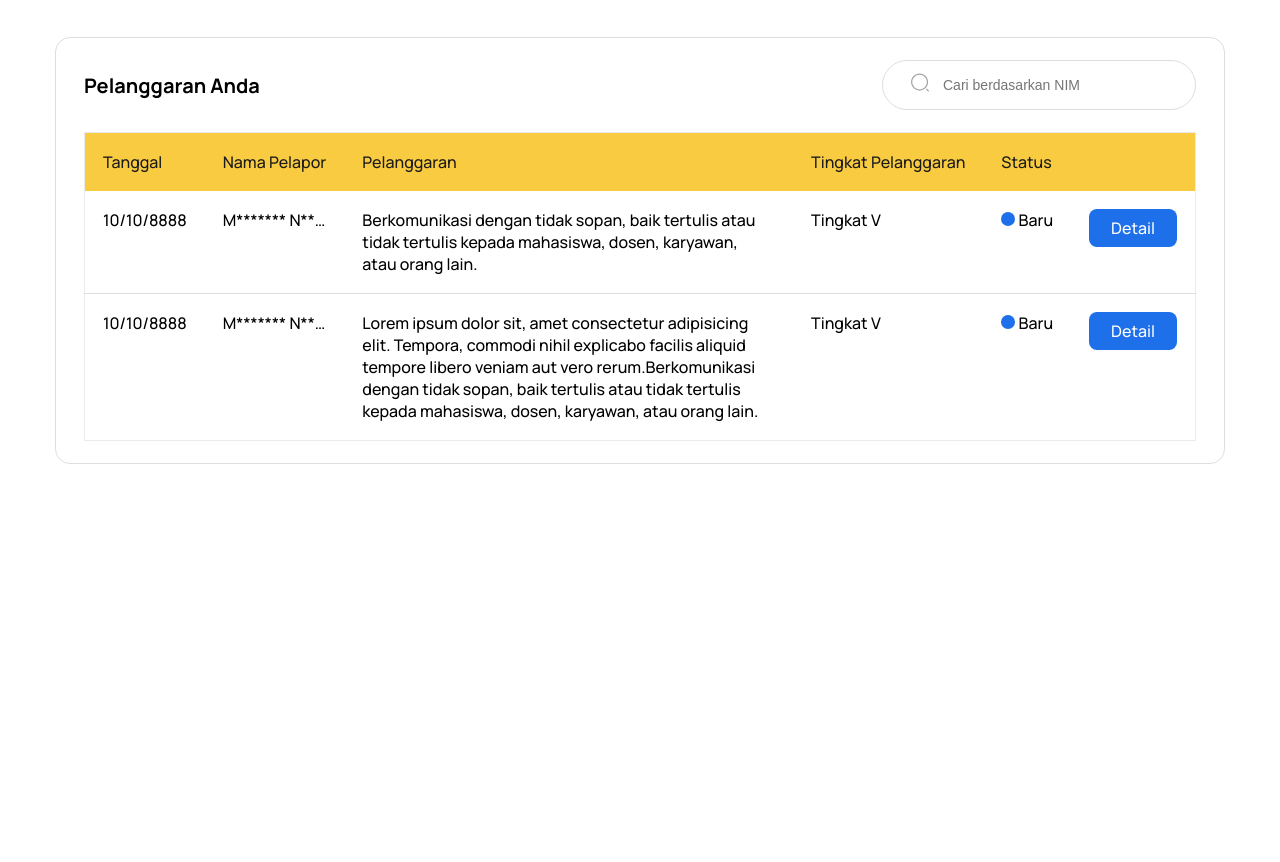
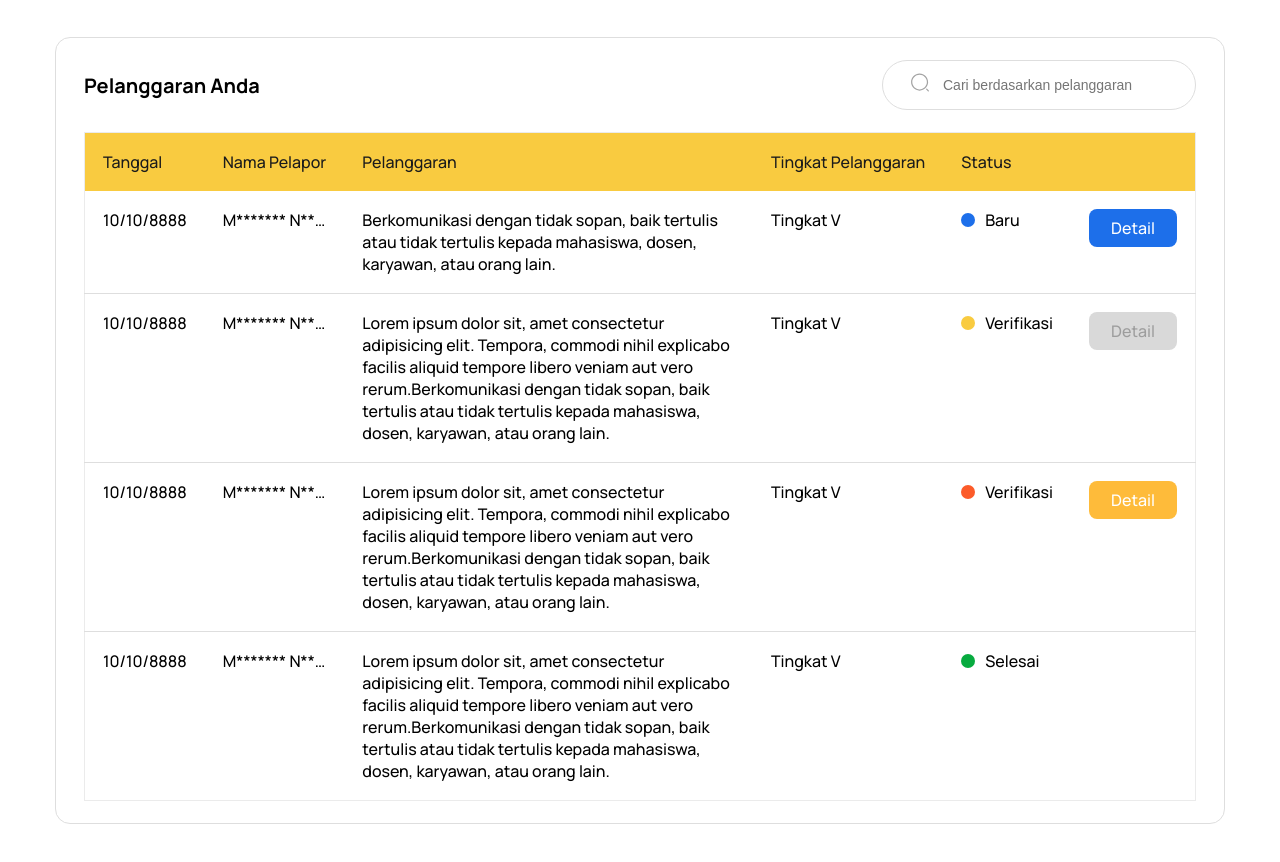
Before and after one commit to irsyaddani/slicing-tatib, a plain HTML site: page Web Tatib/Page Mahasiswa/riwayat_pelanggaran/riwayat_pelanggaran.html in a window 1280 px wide. Shown: the part 76-938 px from the top of the page. Before the commit the page ends 800 px from the top, so only its background shows below. Drawn offline with Linux system fonts and the light colour scheme.

Commit message:
commit riwayat-pelanggaran

```diff
--- a/Web Tatib/Page Mahasiswa/riwayat_pelanggaran/riwayat_pelanggaran.html
+++ b/Web Tatib/Page Mahasiswa/riwayat_pelanggaran/riwayat_pelanggaran.html
@@ -86,7 +86,7 @@
                             d="M9.583 18.125c-4.708 0-8.541-3.833-8.541-8.542 0-4.708 3.833-8.541 8.541-8.541 4.709 0 8.542 3.833 8.542 8.541 0 4.709-3.833 8.542-8.542 8.542Zm0-15.833c-4.025 0-7.291 3.275-7.291 7.291 0 4.017 3.266 7.292 7.291 7.292s7.292-3.275 7.292-7.292c0-4.016-3.267-7.291-7.292-7.291Zm8.75 16.666a.618.618 0 0 1-.441-.183l-1.667-1.667a.629.629 0 0 1 0-.883.629.629 0 0 1 .883 0l1.667 1.667a.629.629 0 0 1 0 .883.618.618 0 0 1-.442.183Z" />
                     </svg>
                 </div>
-                <input type="text" class="search-input" placeholder="Cari berdasarkan NIM">
+                <input type="text" class="search-input" placeholder="Cari berdasarkan pelanggaran">
             </div>
         </div>
             <table>
@@ -124,14 +124,46 @@
                         <td class="pelanggaran-column">Lorem ipsum dolor sit, amet consectetur adipisicing elit. Tempora, commodi nihil explicabo facilis aliquid tempore libero veniam aut vero rerum.Berkomunikasi dengan tidak sopan, baik tertulis atau tidak tertulis kepada mahasiswa, dosen, karyawan, atau orang lain.</td>
                         <td>Tingkat V</td>
                         <td class="container-status">
-                                <span class="dot" style="background-color: #1D6FEA;"></span>
-                                Baru
+                            <span class="dot" style="background-color: #F9CB40;"></span>
+                            Verifikasi
                         </td>
                         <td>
                             <div style="display: flex; flex-direction: row; align-items: center;">
                                 <a href="#" class="btnEdit"
-                                        style="background-color: #1D6FEA;  color: #fff; padding: 10px; border-radius: 8px; text-decoration: none; padding: 8px 22px; margin: 0 auto;">Detail</a>
+                                    style="background-color: #D9D9D9;  color: #9D9D9D; padding: 10px; border-radius: 8px; text-decoration: none; padding: 8px 22px; margin: 0 auto;">Detail</a>
                             </div>
+                        </td>
+                    </tr>
+                    <tr>
+                        <td>10/10/8888</td>
+                        <td>M******* N***** H*****</td>
+                        <td class="pelanggaran-column">Lorem ipsum dolor sit, amet consectetur adipisicing elit. Tempora, commodi nihil explicabo facilis aliquid tempore libero veniam aut vero rerum.Berkomunikasi dengan tidak sopan, baik tertulis atau tidak tertulis kepada mahasiswa, dosen, karyawan, atau orang lain.</td>
+                        <td>Tingkat V</td>
+                        <td class="container-status">
+                            <span class="dot" style="background-color: #FC5B29;"></span>
+                            Verifikasi
+                        </td>
+                        <td>
+                            <div style="display: flex; flex-direction: row; align-items: center;">
+                                <a href="#" class="btnEdit"
+                                    style="background-color: #FEBB3A;  color: #fff; padding: 10px; border-radius: 8px; text-decoration: none; padding: 8px 22px; margin: 0 auto;">Detail</a>
+                            </div>
+                        </td>
+                    </tr>
+                    <tr>
+                        <td>10/10/8888</td>
+                        <td>M******* N***** H*****</td>
+                        <td class="pelanggaran-column">Lorem ipsum dolor sit, amet consectetur adipisicing elit. Tempora, commodi nihil explicabo facilis aliquid tempore libero veniam aut vero rerum.Berkomunikasi dengan tidak sopan, baik tertulis atau tidak tertulis kepada mahasiswa, dosen, karyawan, atau orang lain.</td>
+                        <td>Tingkat V</td>
+                        <td class="container-status">
+                            <span class="dot" style="background-color: #07AB3F;"></span>
+                            Selesai
+                        </td>
+                        <td>
+                            <!-- <div style="display: flex; flex-direction: row; align-items: center;">
+                                <a href="#" class="btnEdit"
+                                    style="background-color: #D9D9D9;  color: #9D9D9D; padding: 10px; border-radius: 8px; text-decoration: none; padding: 8px 22px; margin: 0 auto;">Detail</a>
+                            </div> -->
                         </td>
                     </tr>
                 </tbody>
--- a/Web Tatib/Style.css
+++ b/Web Tatib/Style.css
@@ -402,12 +402,10 @@ td {
     border-radius: 15px;
 }
 
-.dot {
-    width: 10px;
-    height: 10px;
-    border-radius: 50%;
-    background-color: #1D6FEA;
-    display: inline-block;
+.container-status {
+    display: flex;
+    gap: 10px;
+    align-items: center;
 }
 
 table {
@@ -485,9 +483,9 @@ td:hover:not(:last-child) {
     color: white;
 }
 
-.btnEdit:hover {
+/* .btnEdit:hover {
     background-color: #1558c1 !important;
-}
+} */
 
 .btnDel:hover {
     background-color: #C9280D !important;
```
Lines whose indentation alone changed are shown as unchanged.
